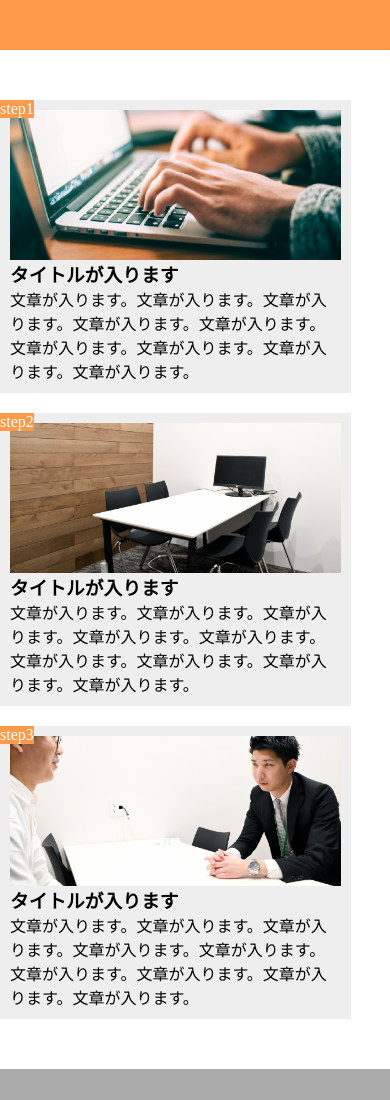
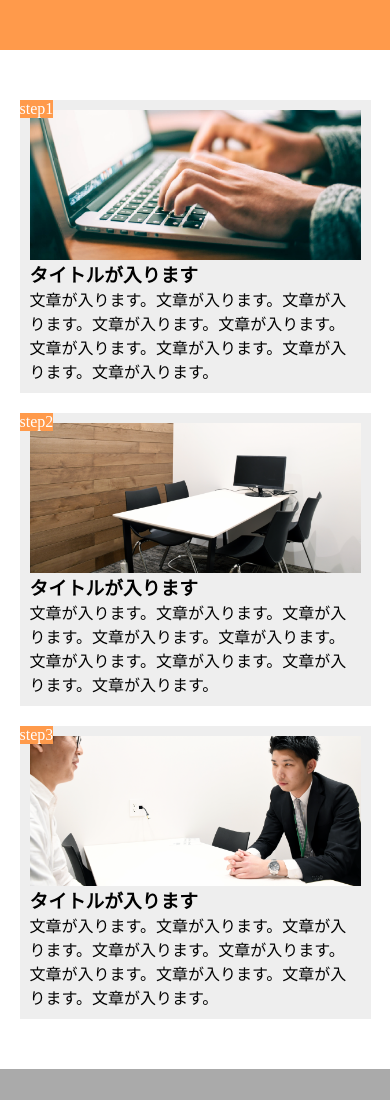
Before and after one commit to qwersfnk/chapter10_exercise, a plain HTML site: page index.html in a window 390 px wide. Drawn offline with Linux system fonts and the light colour scheme.

Commit message:
Update style.css

```diff
--- a/style.css
+++ b/style.css
@@ -68,12 +68,16 @@ main {
 @media screen and (max-width: 767px) {
   .step-box{
    margin-bottom: 20px;
+   margin:20px auto;
    width:90%;
   }
 
   main{
    width:100%;
-   display:block;
-  }
-
+   display: block;
+   margin: 50px auto;
+   }
+   .step-box:last-child{
+    margin-right: auto;
+   }
 }
```
